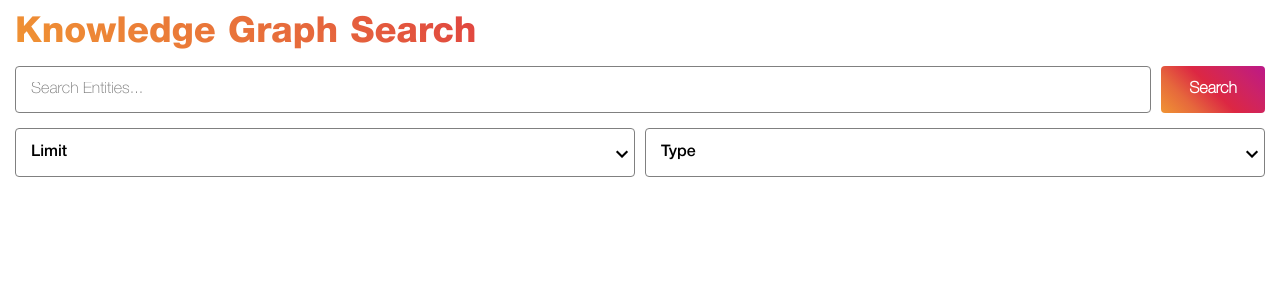
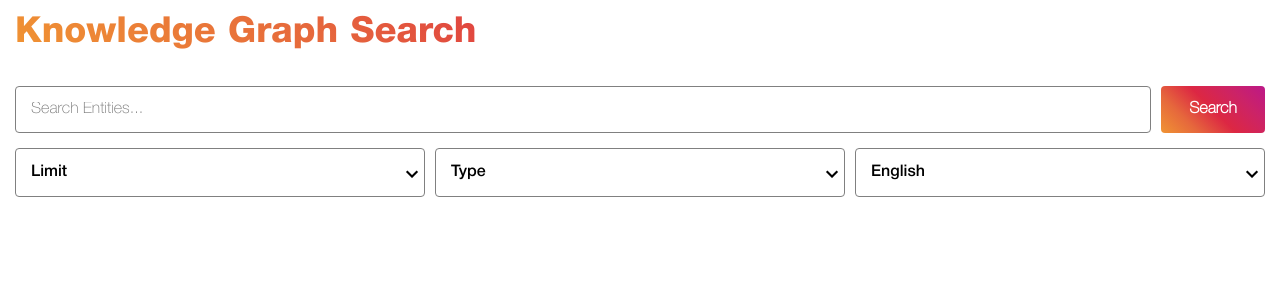
Before and after one commit to SahilMaharaj/knowledge-is-power, a Nuxt app: page / in a window 1280 px wide. Shown: the top 300 px of the page. Built offline with nearby package versions, Linux system fonts and the light colour scheme.

Commit message:
Feat: Added additional language translations

```diff
--- a/pages/index.vue
+++ b/pages/index.vue
@@ -42,6 +42,21 @@
             <option value="TVSeries">TV Series</option>
             <option value="VideoGame">Video Game</option>
             <option value="VideoGameSeries">Video Game Series</option>
+          </select>
+        </div>
+
+        <div class="lang">
+          <select class="sl-lang" v-model="lang" name="lang" id="lang">
+            <option value="ar">Arabic</option>
+            <option value="en">English</option>
+            <option value="de">German</option>
+            <option value="es">Spanish</option>
+            <option value="fr">French</option>
+            <option value="it">Italian</option>
+            <option value="ja">Japanese</option>
+            <option value="ko">Korean</option>
+            <option value="nl">Dutch</option>
+            <option value="pt">Portuguese</option>
           </select>
         </div>
       </div>
@@ -110,7 +125,8 @@ export default {
       limit: '',
       type: '',
       noResults: '',
-      loading: false
+      loading: false,
+      lang: 'en'
     }
   },
   methods: {
@@ -119,10 +135,11 @@ export default {
         const userQuery = escape(this.input)
         const setLimit = this.limit
         const setType = this.type
+        const setLang = this.lang
         this.results = ''
         this.noResults = ''
         this.loading = true
-        const results = await this.$axios.$get(`https://kgsearch.googleapis.com/v1/entities:search?limit=${setLimit}&query=${userQuery}&types=${setType}&key=AIzaSyA38VQCpP0Tk2ahl1xj9a428QCe8e2IhtM`)
+        const results = await this.$axios.$get(`https://kgsearch.googleapis.com/v1/entities:search?limit=${setLimit}&query=${userQuery}&types=${setType}&languages=${setLang}&key=AIzaSyA38VQCpP0Tk2ahl1xj9a428QCe8e2IhtM`)
 
         this.results = results
         this.error = ''
@@ -151,7 +168,7 @@ export default {
 
 <style scoped>
 .main-wrapper {
-  margin-bottom: 30px;
+  margin: 30px 0;
 }
 
 form {
@@ -198,15 +215,15 @@ form {
   margin-top: 15px;
 }
 
-.limit, .type {
+.limit, .type, .lang {
     flex: 1;
 }
 
-.limit {
-  margin-right: 10px;
+.type {
+  margin: 0 10px;
 }
 
-.sl-limit, .sl-type {
+.sl-limit, .sl-type, .sl-lang {
   -webkit-appearance: none;
   -moz-appearance: none;
   appearance: none;
```
